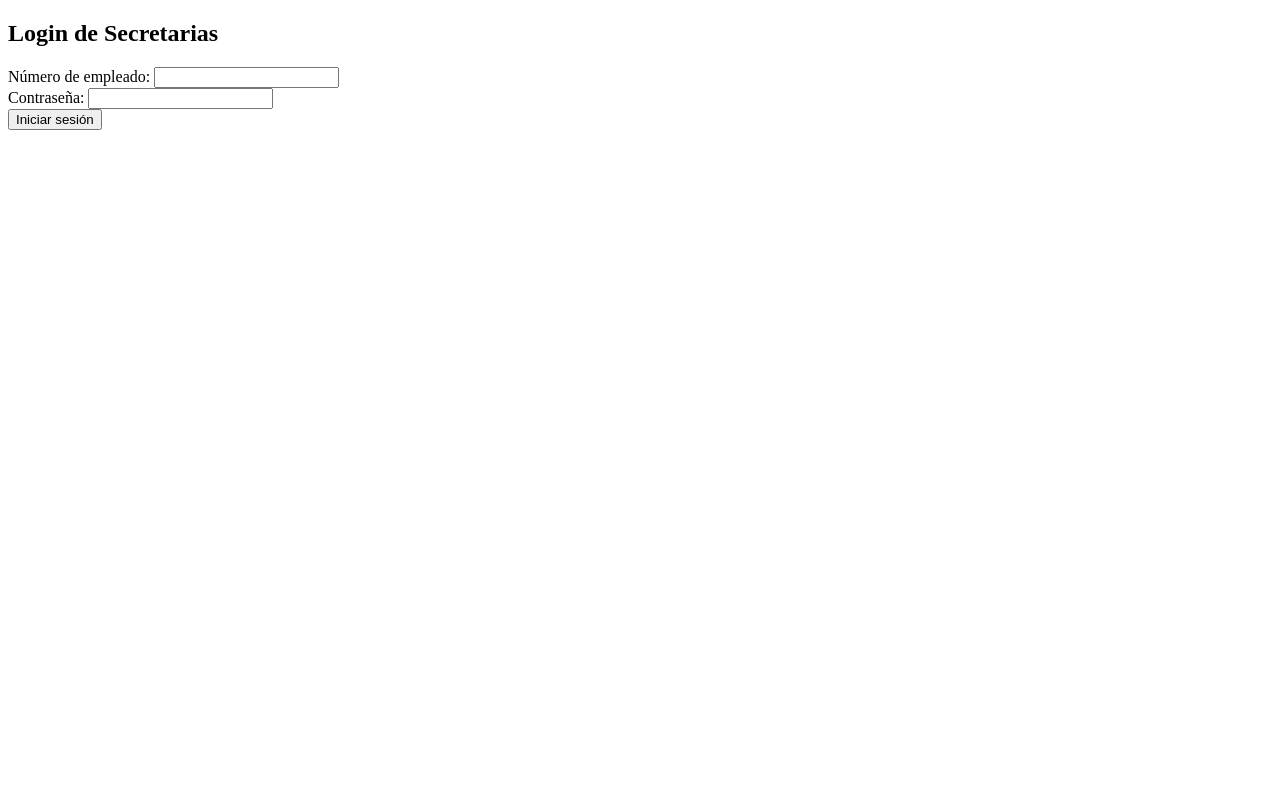
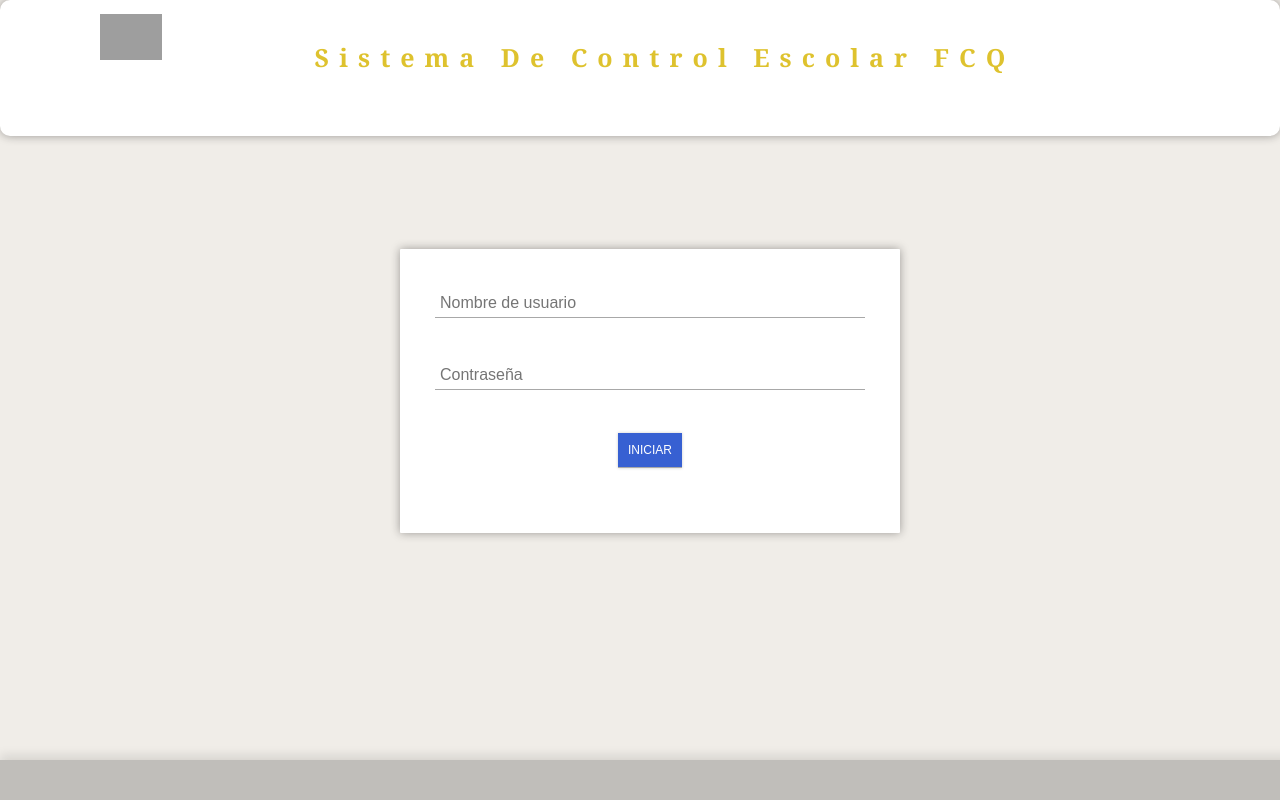
Before and after one commit to diegofernandomtzstgo/SistemaFCQ, a PHP site: page /LoginSecretarias.php in a window 1280 px wide. Run offline with PHP 8.4, Linux system fonts and the light colour scheme; grey boxes are pictures that could not be loaded.

Commit message:
Css login

```diff
--- a/LoginSecretarias.php
+++ b/LoginSecretarias.php
@@ -41,24 +41,56 @@ if ($_SERVER['REQUEST_METHOD'] === 'POST') {
 <head>
     <meta charset="UTF-8">
     <meta name="viewport" content="width=device-width, initial-scale=1.0">
+    <link rel="stylesheet" href="style_login.css">
     <title>Login de Secretarias</title>
 </head>
 <body>
 
-    <h2>Login de Secretarias</h2>
+     <!--||||||||||||||||||||BANNER|||||||||||||||||||-->
+     <div class="conatiner">
+       <div class="banner">
+            <div class="banner-text">
+                <div class="mensajePrincipal"><h2>Sistema De Control Escolar FCQ</h2></div>
+
+
+                    <div class="imagen">
+                        <img src="imagenes/FCQ_logo.png" alt="img">
+                    </div>
+        </div>
+        </div>
+    </div>
+
+
+        <div class="separador">
+            <br>
+
+
+        </div>
+
+
+
 
     <?php if (isset($mensaje_error)): ?>
         <p style="color: red;"><?php echo $mensaje_error; ?></p>
     <?php endif; ?>
 
-    <form action="LoginSecretarias.php" method="post">
-        <label for="NumEmp">Número de empleado:</label>
-        <input type="text" id="NumEmp" name="NumEmp" required>
-        <br>
-        <label for="Password">Contraseña:</label>
-        <input type="password" id="Password" name="Password" required>
-        <br>
-        <input type="submit" value="Iniciar sesión">
-    </form>
+<div class="containers">
+    <div class="login-containers"><!---->
+        <div class="register">
+            <form action="LoginSecretarias.php" method="post">
+
+                <input type="text" id="NumEmp" placeholder="Nombre de usuario" name="nombre" class="nombre" required>
+                <br>
+
+                <input type="password" id="Password" placeholder="Contraseña" name="contraseña" class="pass" required>
+                <br>
+                <input type="submit" class="submit" name="register" value="INICIAR">
+            </form>
+            </div>
+
+    <footer class="footer">
+
+  </footer>
+
 </body>
 </html>
--- /dev/null
+++ b/style_login.css
@@ -0,0 +1,177 @@
+body {
+    background-color: rgb(240 237 232);
+    margin: 0; /* Agrega esto para eliminar el margen predeterminado del cuerpo */
+    padding: 0; /* Elimina el padding del cuerpo */
+}
+
+a{
+  color: rgb(255, 255, 255);
+  text-decoration: none;
+}
+
+*{
+    margin: 0;
+    padding: 0;
+}
+.conatiner{
+    width: 100%;
+    height: 17vh;
+    background-image: url();
+    background-size: cover;
+    background-position: 69%;
+    border-radius: 10px;
+    background-color: white;
+    box-shadow: 0 0 10px rgb(27 26 26 / 40%);
+
+}
+.banner-text{
+    padding-top: 100px;
+    margin-left: 50px;
+}
+.banner-text h2{
+    letter-spacing: 10px;
+    font-family: 'Georgia', serif;
+    font-size: 25px;
+    font-size:25px;
+}
+.banner-text h1{
+    margin-left: 5px;
+    font-size:100px;
+}
+.container{
+    width: 100%;
+    height: 100vh;
+
+}
+.mensajePrincipal{
+    margin-top: -60px; /* Mover hacia abajo */
+    margin-bottom: 10px; /* Mover hacia arriba */
+    color:rgb(216 184 12 / 86%)
+
+}
+
+/**************************diseño para los botonones principales**********************/
+#btn{
+  width: 130;
+  height: 35;
+  font-weight: bold;
+  background-color: black;
+  letter-spacing: 3px;
+  margin-left: 50px;
+  color: rgba(255,230,0);
+  border-radius: 20px;
+  border: none;
+  cursor: pointer;
+}
+
+
+
+/***********clase menu**********/
+.separador{
+    width: 6px; /* Puedes ajustar el ancho según tus necesidades */
+    height: 5px; /* Puedes ajustar la altura según tus necesidades */
+
+}
+
+.containers{
+    width: 100%;
+    height: 60vh;
+    padding: 10px;
+    display: flex;
+    justify-content: center;
+    align-items: center;
+  }
+
+  .login-containers{
+    display: flex;
+    width: 500px;
+    height: auto;
+    background: #fff;
+    box-shadow: 0 0 10px rgb(27 26 26 / 40%);
+    border-radius: 1px;
+  }
+
+  .register, .login{
+    flex: 1;
+  }
+
+  .register{
+    padding: 40px;
+    position: relative;
+  }
+
+  .register h2{
+    color: #797979;
+    margin-bottom: 30px;
+  }
+
+  .register input{
+    width: 100%;
+    padding: 5px;
+    font-size: 16px;
+    margin-bottom: 25px;
+    border-top-style: none;
+    border-left-style: none;
+    border-right-style: none;
+    border-bottom: 1px solid #a8a8a8;
+    color: #333;
+  }
+
+  .register input:active,
+  .register input:focus{
+    outline: none;
+  }
+
+  .register .submit{
+    width: auto;
+    padding: 10px;
+    background: #3760d2;
+    color: #fff;
+    font-size: 12px;
+    box-shadow: 0 0 3px 0 rgba(0, 0, 0, .2);
+    cursor: grab;
+  }
+
+  .submit {
+    text-align:center;
+  }
+  .login-containers form {
+    display: flex;
+    flex-direction: column;
+    align-items: center;
+}
+h2 {
+    display: flex;
+    flex-direction: column;
+    align-items: center;
+}
+.imagen {
+    position: relative; /* Permite el posicionamiento relativo */
+    width: 5%
+}
+
+.imagen img {
+    max-width: 100%;
+    height: auto;
+    display: block;
+}
+
+/* Aplicar movimientos al div .imagen */
+.imagen {
+    top: -70px; /* Mover hacia abajo */
+    left: 50px; /* Mover hacia la derecha */
+}
+
+.footer {
+    background-color: #c0beba; /* Color anaranjado */
+    padding: 20px; /* Espaciado interno para el contenido del footer */
+    box-shadow: 0px -5px 10px rgba(0, 0, 0, 0.1); /* Sombra en la parte superior */
+    text-align: center; /* Centrar el contenido */
+    color: #fff; /* Color del texto en el footer, ajusta según tu diseño */
+
+    position: fixed; /* Fija la posición */
+    bottom: 0; /* Coloca el pie de página en la parte inferior */
+    left: 0; /* Abarca todo el ancho desde el lado izquierdo */
+    right: 0; /* Abarca todo el ancho desde el lado derecho */
+    width: 100%; /* Abarca todo el ancho de la página */
+}
```
Also changed, not shown: IndexSecretarias.php (+13 -0 lines).
